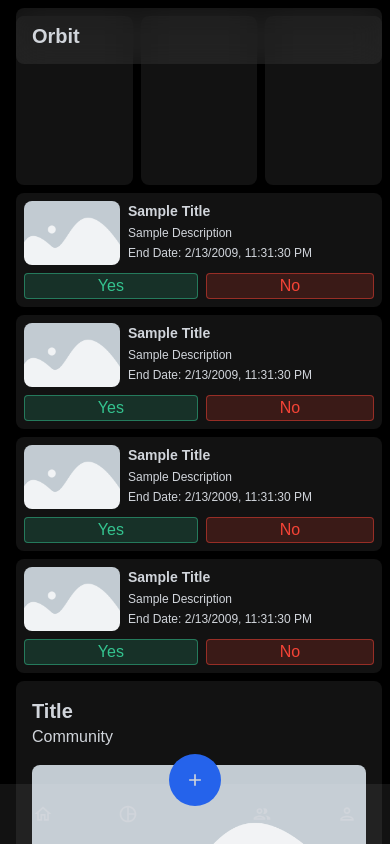
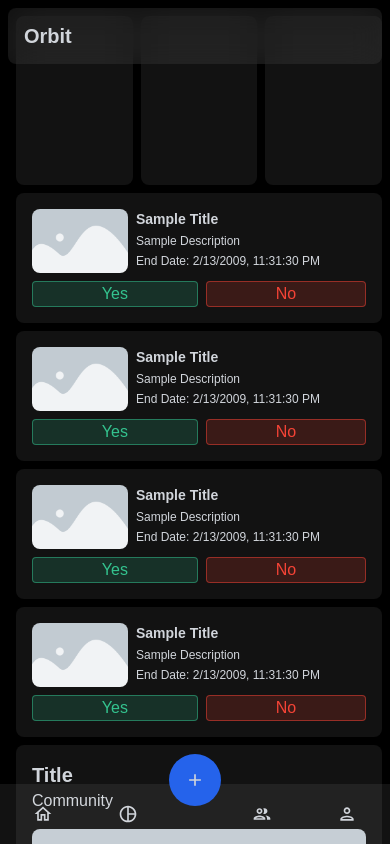
Before and after one commit to thedudeontitan/orbit, a Next.js app: page / in a window 390 px wide. Shown: the top 844 px of the page. Built offline with nearby package versions, Linux system fonts and the light colour scheme.

Commit message:
minor ui updates

```diff
--- a/src/component/Bet.tsx
+++ b/src/component/Bet.tsx
@@ -10,7 +10,7 @@ export const Bet: React.FC<Market> = ({
   description,
 }) => {
   return (
-    <div className="rounded-lg flex flex-col gap-2 bg-[#ffffff12] text-[#D1D5DB] p-2">
+    <div className="rounded-lg flex flex-col gap-2 bg-[#ffffff12] text-[#D1D5DB] p-4 w-full">
       <div className="flex flex-row gap-2">
         <img
           src={banner}
--- a/src/component/navbar/Navbar.tsx
+++ b/src/component/navbar/Navbar.tsx
@@ -66,7 +66,7 @@ export default function Navbar() {
             </Link>
           </div>
         </div>
-        <div className="lg:ml-[14rem] pl-2 fixed top-2 left-2 right-2 ">
+        <div className="lg:ml-[14rem] lg:pl-2 fixed top-2 left-2 right-2 ">
           <div className="bg-[#ffffff12] rounded-lg h-[3.5rem] flex flex-row items-center justify-between px-4 backdrop-blur-lg">
             <h1 className="text-xl font-bold">Orbit</h1>
           </div>
```
